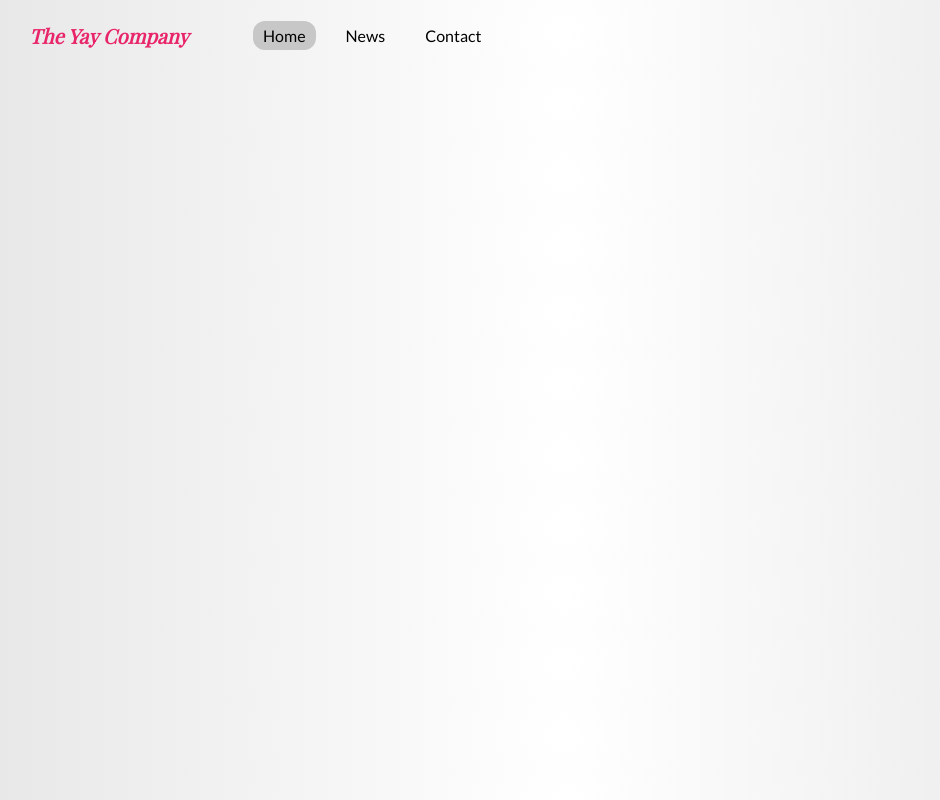
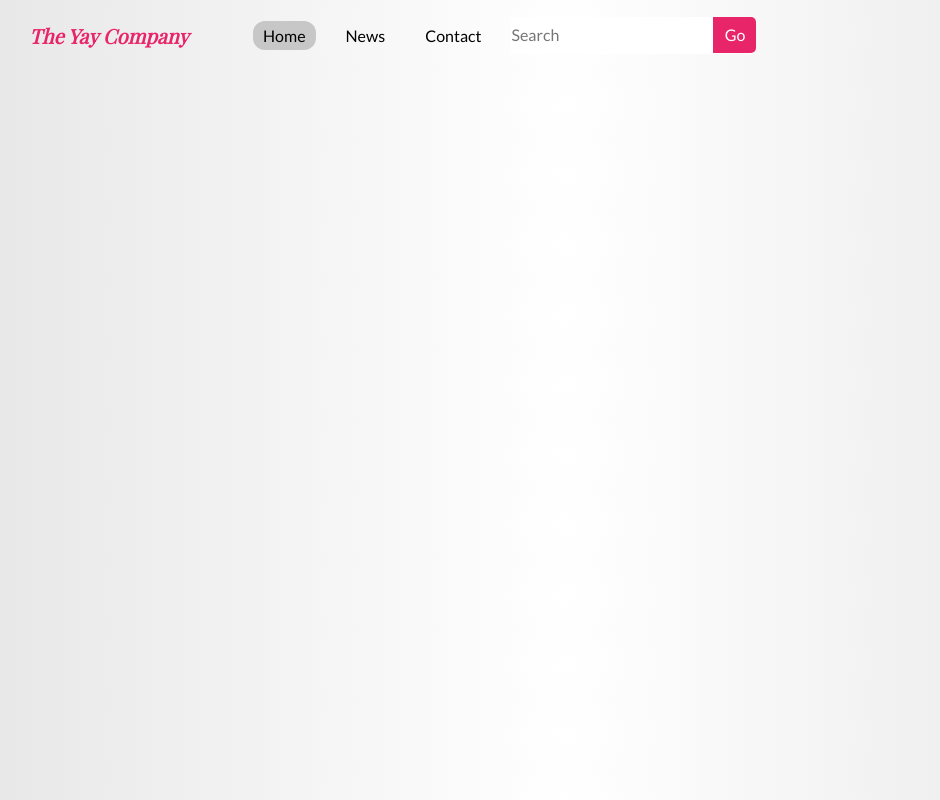
Before and after one commit to Hturoy/CA1-CSSFRAMEWORKS, a React (Create React App) app: page / in a window 1280 px wide. Shown: the whole page, without its empty margins (75-1015 px from the left). Built offline with nearby package versions, Linux system fonts and the light colour scheme; a web font is replaced by a local one.

Commit message:
added searchbar component

```diff
--- a/src/components/header/Header.js
+++ b/src/components/header/Header.js
@@ -1,6 +1,7 @@
 import styled from 'styled-components'
 import { Colors } from '../../global'
 import { Fonts } from '../../global'
+import Searchbar from '../searchbar/Searchbar'
 
 
 const Wrapper = styled.div `
@@ -63,6 +64,8 @@ const Header = () => {
             <a href="#">News</a>
             <a href="#">Contact</a>
             </ContentWrapper>
+
+            <Searchbar></Searchbar>
         </Wrapper>
         </>
     )
--- a/src/components/searchbar/Searchbar.js
+++ b/src/components/searchbar/Searchbar.js
@@ -0,0 +1,46 @@
+import styled from 'styled-components'
+import { Colors } from '../../global'
+
+export const Wrapper = styled.div `
+    display: flex;
+    flex-direction: row;
+    height: 37px;
+    width: 245px;
+    border-radius: 5px;
+    background-color: white;
+    float: right;
+`
+
+export const Input = styled.input `
+    width: 202px;
+    height: 36px;
+    border: 0;
+`
+
+export const SearchButton = styled.button `
+    width: 43px;
+    height: 36px;
+    background-color: ${Colors.pink};
+    border-top-right-radius: 5px;
+    border-bottom-right-radius: 5px;
+    color: white;
+    border: 0;
+`
+
+
+
+const Searchbar = () => {
+
+
+
+    return (
+        <>
+            <Wrapper>
+                <Input placeholder='Search'></Input>
+                <SearchButton>Go</SearchButton>
+            </Wrapper>
+        </>
+    )
+}
+
+export default Searchbar
```
